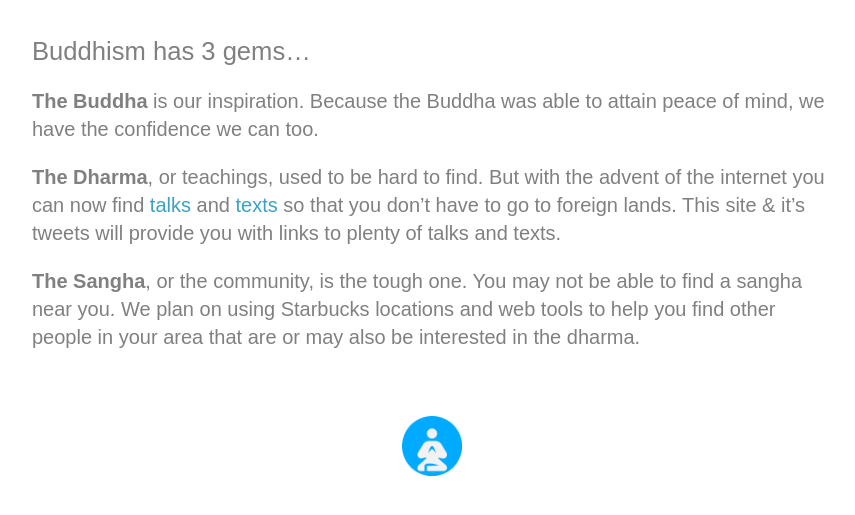
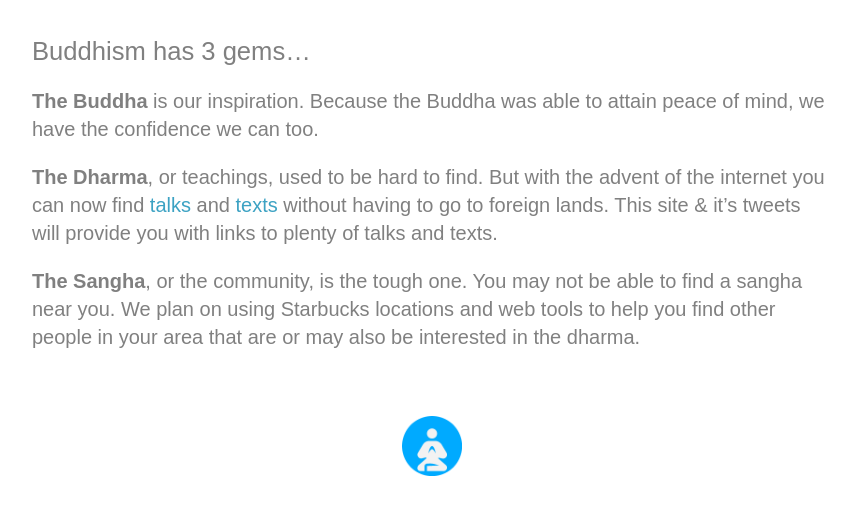
Before and after one commit to StarbucksSangha/StarbucksSangha, a Jekyll site: the page built from info.md, in a window 1280 px wide. Shown: the top 515 px of the page, without its empty margins (208-1063 px from the left). Built offline with Jekyll 4.4.1, drawn with Linux system fonts in a browser that asks for light colours.

Commit message:
Update info.md

```diff
--- a/info.md
+++ b/info.md
@@ -8,7 +8,7 @@
 
 <b>The Buddha</b> is our inspiration. Because the Buddha was able to attain peace of mind, we have the confidence we can too.
 
-<b>The Dharma</b>, or teachings, used to be hard to find. But with the advent of the internet you can now find [talks](https://www.dhammatalks.org/mp3_collections_index.html){:target="_blank"} and [texts](https://www.dhammatalks.org/suttas/index.html){:target="_blank"} so that you don't have to go to foreign lands. This site & it's tweets will provide you with links to plenty of talks and texts.
+<b>The Dharma</b>, or teachings, used to be hard to find. But with the advent of the internet you can now find [talks](https://www.dhammatalks.org/mp3_collections_index.html){:target="_blank"} and [texts](https://www.dhammatalks.org/suttas/index.html){:target="_blank"} without having to go to foreign lands. This site & it's tweets will provide you with links to plenty of talks and texts.
 
 <b>The Sangha</b>, or the community, is the tough one. You may not be able to find a sangha near you. We plan on using Starbucks locations and web tools to help you find other people in your area that are or may also be interested in the dharma.
 
```
